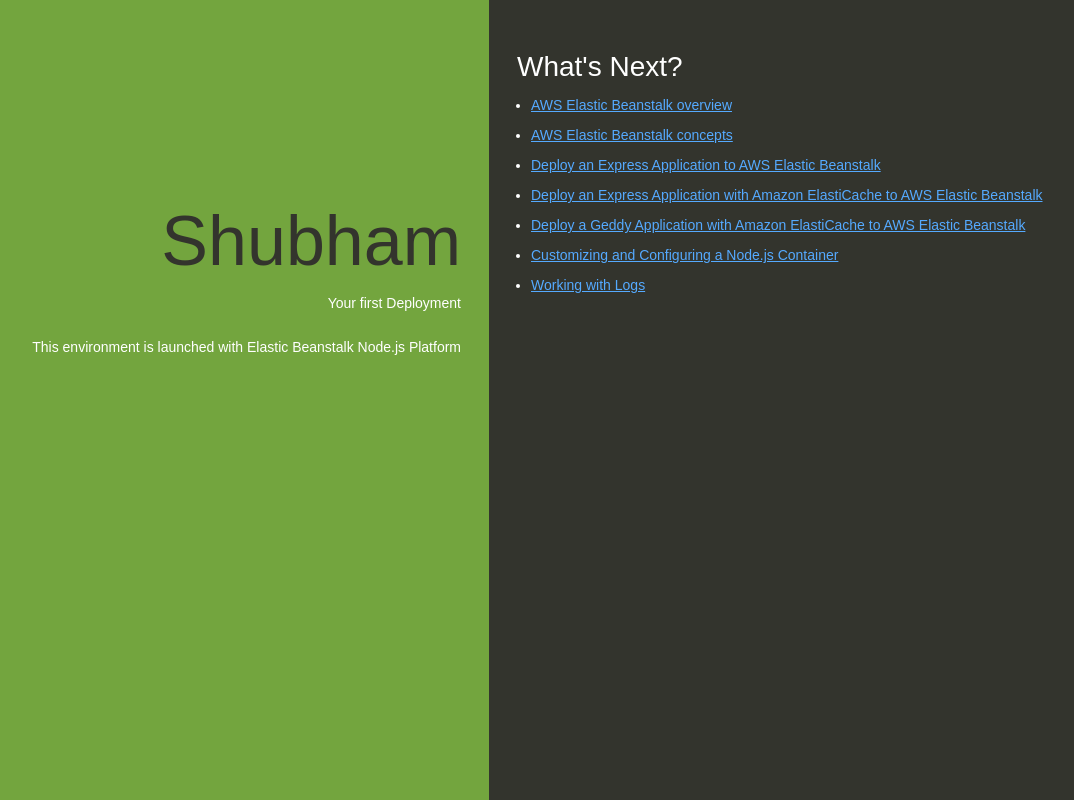
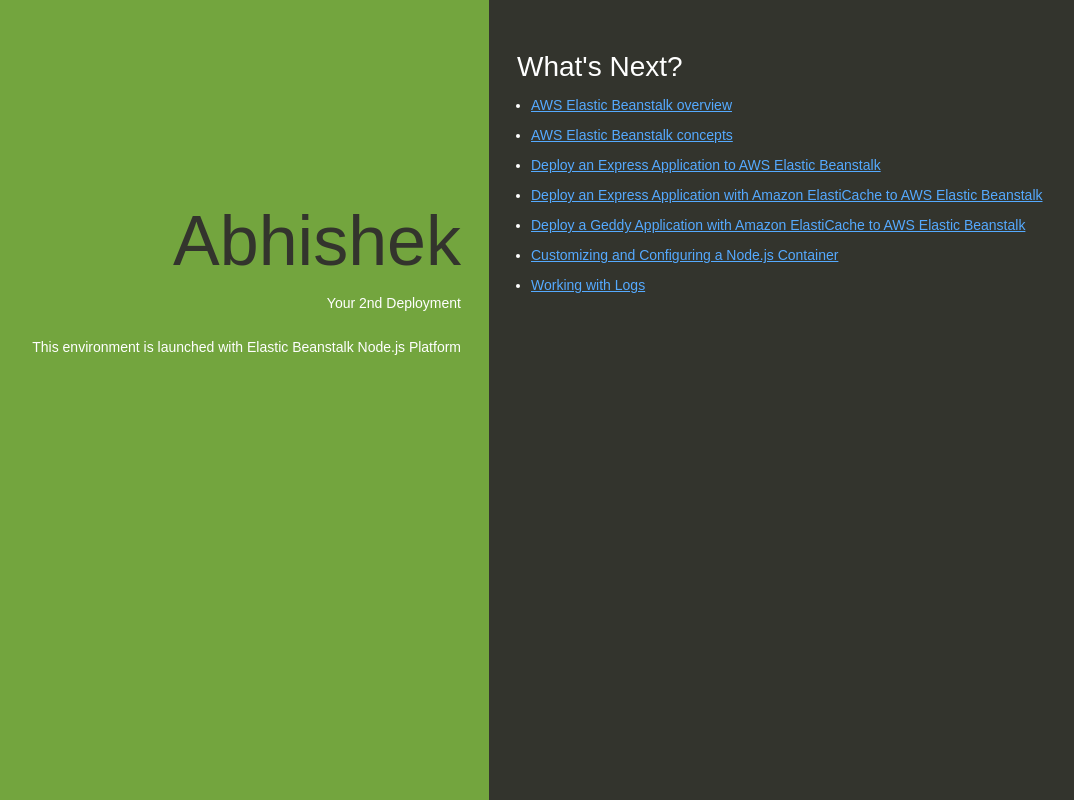
Before and after one commit to shubham160893/DemoRep, a website: page index.html in a window 1280 px wide. Shown: the whole page, without its empty margins (151-1225 px from the left). Drawn offline with Linux system fonts and the light colour scheme.

Commit message:
Add files via upload

```diff
--- a/index.html
+++ b/index.html
@@ -74,8 +74,8 @@
   </head>
   <body>
     <div class="textColumn">
-      <h1>Shubham</h1>
-      <p>Your first Deployment </p>
+      <h1>Abhishek</h1>
+      <p>Your 2nd Deployment </p>
       <p>This environment is launched with Elastic Beanstalk Node.js Platform</p>
     </div>
     <div class="linksColumn">
```
